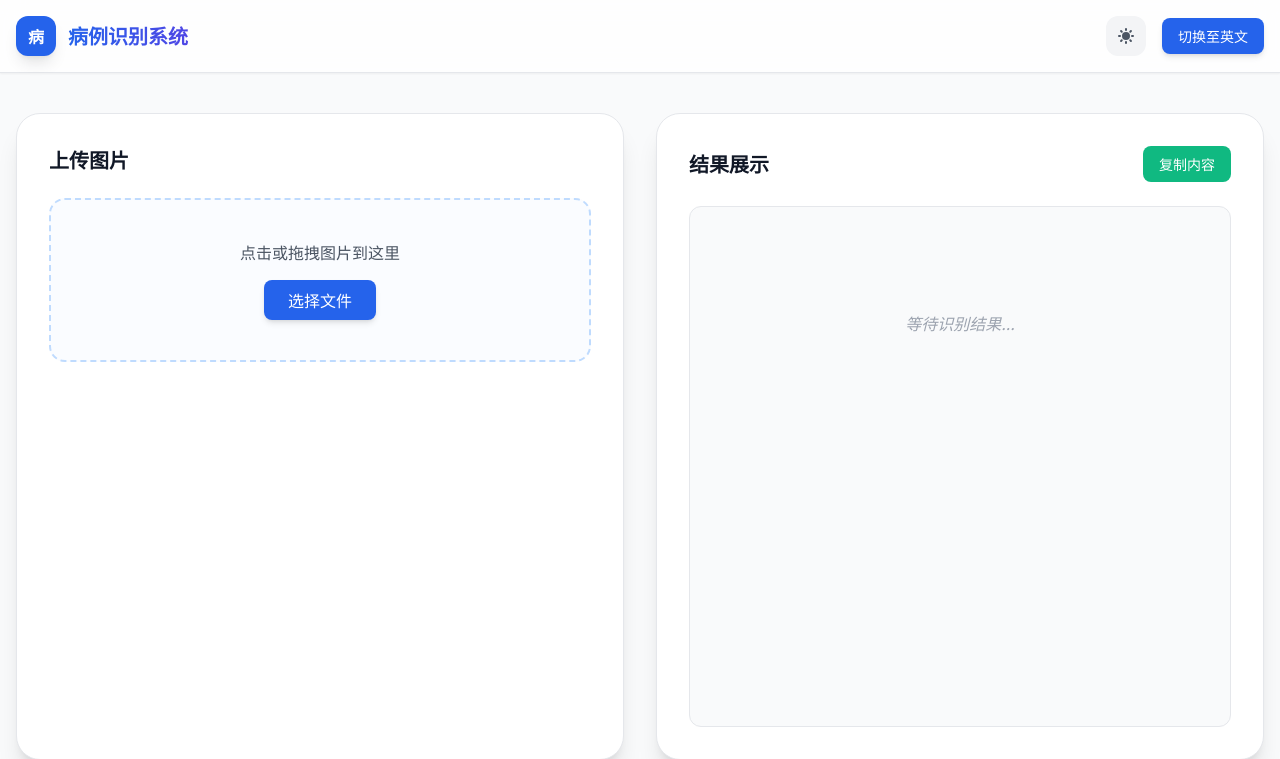
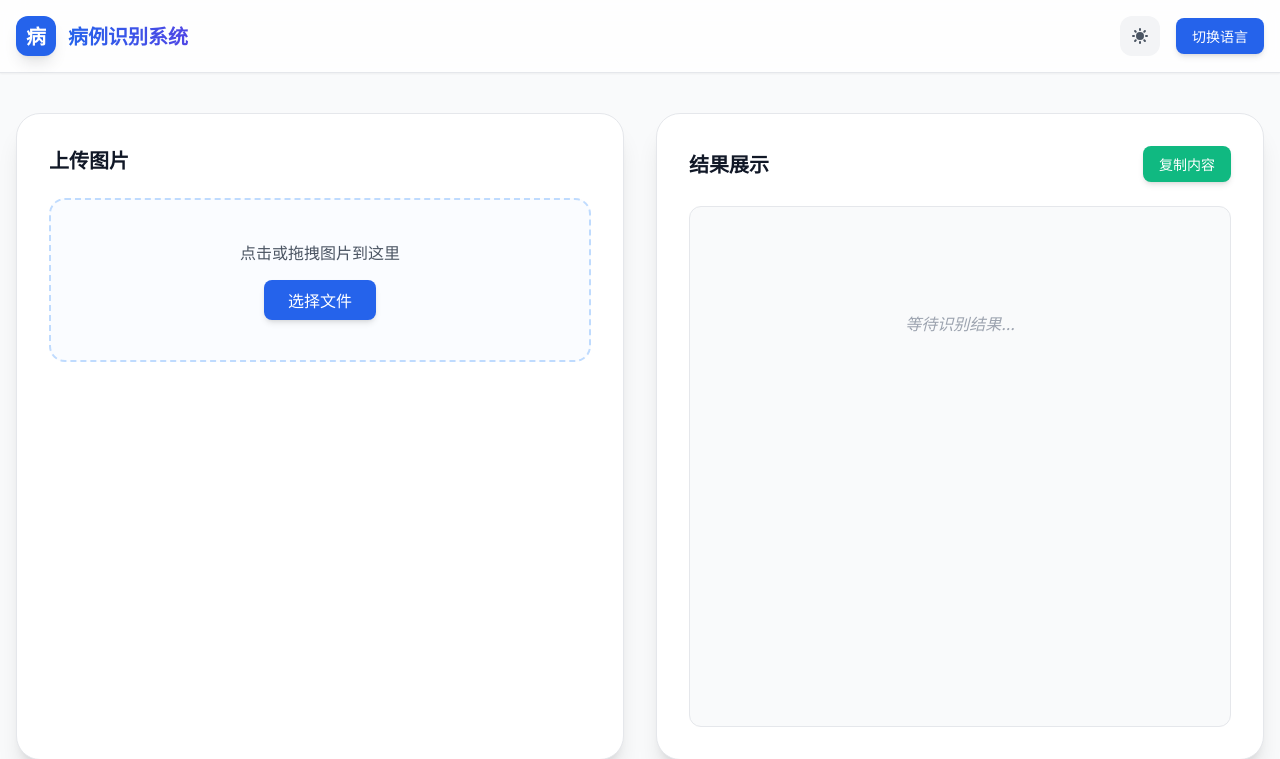
Before and after one commit to EEEEEEREN/medical-ocr, a Flask app: page / in a window 1280 px wide. Shown: the top 759 px of the page. Run offline with Flask 3, Linux system fonts and the light colour scheme; some libraries are stand-ins or nearby versions.

Commit message:
Update index.html

```diff
--- a/templates/index.html
+++ b/templates/index.html
@@ -17,16 +17,16 @@
     <header class="bg-white/80 dark:bg-gray-900/80 backdrop-blur-md shadow-sm border-b dark:border-gray-800 sticky top-0 z-10">
         <div class="max-w-7xl mx-auto px-4 py-4 flex items-center justify-between">
             <div class="flex items-center space-x-3">
-                <div class="w-10 h-10 bg-blue-600 rounded-xl flex items-center justify-center shadow-lg text-white font-bold">病</div>
+                <div class="w-10 h-10 bg-blue-600 rounded-xl flex items-center justify-center shadow-lg text-white font-bold text-xl">病</div>
                 <h1 class="text-xl font-bold bg-gradient-to-r from-blue-600 to-indigo-600 bg-clip-text text-transparent">病例识别系统</h1>
             </div>
             <div class="flex items-center space-x-4">
-                <button id="theme-toggle" class="p-2.5 rounded-xl bg-gray-100 dark:bg-gray-800 text-gray-600 dark:text-yellow-400">
+                <button id="theme-toggle" class="p-2.5 rounded-xl bg-gray-100 dark:bg-gray-800 text-gray-600 dark:text-yellow-400 hover:scale-110 transition-transform">
                     <svg id="theme-toggle-light-icon" class="hidden w-5 h-5" fill="currentColor" viewBox="0 0 20 20"><path d="M10 2a1 1 0 011 1v1a1 1 0 11-2 0V3a1 1 0 011-1zm4 8a4 4 0 11-8 0 4 4 0 018 0zm-.464 4.95l.707.707a1 1 0 001.414-1.414l-.707-.707a1 1 0 00-1.414 1.414zm2.12-10.607a1 1 0 010 1.414l-.706.707a1 1 0 11-1.414-1.414l.707-.707a1 1 0 011.414 0zM17 11a1 1 0 100-2h-1a1 1 0 100 2h1zm-7 4a1 1 0 011 1v1a1 1 0 11-2 0v-1a1 1 0 011-1zM5.05 6.464A1 1 0 106.465 5.05l-.708-.707a1 1 0 00-1.414 1.414l.707.707zm1.414 8.486l-.707.707a1 1 0 01-1.414-1.414l.707-.707a1 1 0 011.414 1.414zM4 11a1 1 0 100-2H3a1 1 0 000 2h1z"></path></svg>
                     <svg id="theme-toggle-dark-icon" class="hidden w-5 h-5" fill="currentColor" viewBox="0 0 20 20"><path d="M17.293 13.293A8 8 0 016.707 2.707a8.001 8.001 0 1010.586 10.586z"></path></svg>
                 </button>
-                <button id="output-lang-toggle" class="px-4 py-2 bg-blue-600 text-white rounded-lg text-sm font-medium hover:bg-blue-700 shadow-md">
-                    <span id="lang-text">切换至英文</span>
+                <button id="output-lang-toggle" class="px-4 py-2 bg-blue-600 text-white rounded-lg text-sm font-medium hover:bg-blue-700 shadow-md active:scale-95 transition-all">
+                    <span id="lang-text">切换语言</span>
                 </button>
             </div>
         </div>
@@ -37,21 +37,21 @@
             <h2 class="text-xl font-bold mb-6 flex items-center gap-2">上传图片</h2>
             <div id="dropzone" class="border-2 border-dashed border-blue-200 dark:border-blue-800 rounded-2xl p-10 text-center cursor-pointer transition-all bg-blue-50/30">
                 <input id="file-input" type="file" accept="image/*" class="hidden">
-                <p class="text-gray-600 dark:text-gray-400 mb-4">点击或拖拽图片到这里</p>
+                <p class="text-gray-600 dark:text-gray-400 mb-4 font-medium">点击或拖拽图片到这里</p>
                 <button id="select-file-btn" class="px-6 py-2 bg-blue-600 text-white rounded-lg font-medium shadow-md">选择文件</button>
             </div>
             <div id="preview-container" class="mt-8 hidden">
-                <img id="preview-image" class="w-full rounded-xl shadow-lg max-h-96 object-contain">
+                <img id="preview-image" class="w-full rounded-xl shadow-lg max-h-96 object-contain border dark:border-gray-700">
             </div>
         </div>
 
         <div class="bg-white dark:bg-gray-800 rounded-3xl shadow-xl border dark:border-gray-700 p-8 flex flex-col">
             <div class="flex justify-between items-center mb-6">
                 <h2 class="text-xl font-bold">结果展示</h2>
-                <button id="copy-btn" class="px-4 py-2 bg-emerald-500 hover:bg-emerald-600 text-white rounded-lg text-sm">复制内容</button>
+                <button id="copy-btn" class="px-4 py-2 bg-emerald-500 hover:bg-emerald-600 text-white rounded-lg text-sm shadow-md">复制内容</button>
             </div>
-            <div id="status-bar" class="hidden p-3 bg-blue-50 dark:bg-blue-900/20 rounded-lg mb-4 text-blue-600 text-sm font-medium">
-                <span id="status-text">处理中...</span>
+            <div id="status-bar" class="hidden p-3 bg-blue-50 dark:bg-blue-900/20 rounded-lg mb-4 text-blue-600 dark:text-blue-400 text-sm font-medium">
+                <span id="status-text">就绪</span>
             </div>
             <div id="result-content" class="flex-1 bg-gray-50 dark:bg-gray-900 rounded-xl p-6 overflow-y-auto min-h-[300px] border dark:border-gray-800">
                 <p class="text-gray-400 italic text-center py-20">等待识别结果...</p>
@@ -59,6 +59,6 @@
         </div>
     </main>
 
-    <script src="/static/js/script.js?v=3.1"></script>
+    <script src="/static/js/script.js?v=4.0"></script>
 </body>
 </html>
```
